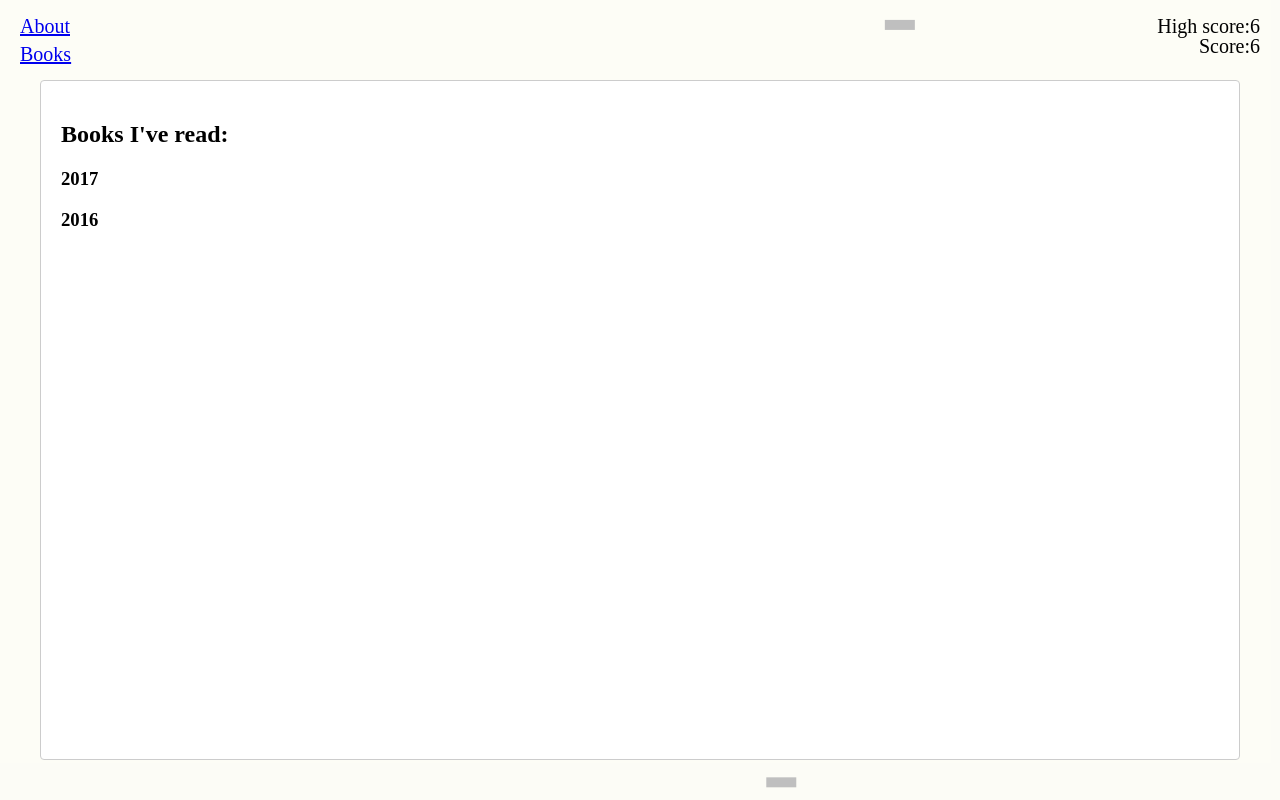
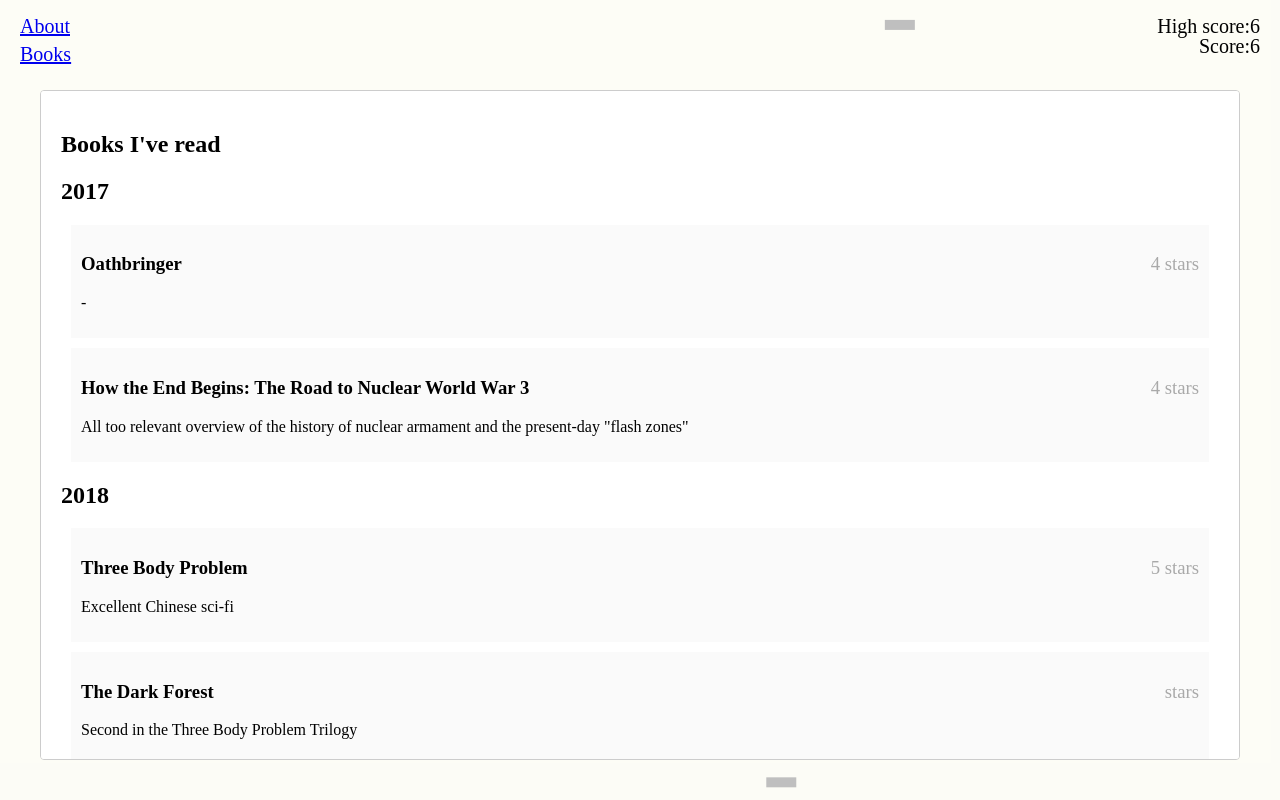
Before and after one commit to stuharvey/pupjump, a React app: page / in a window 1280 px wide. Both pictures are taken after a click on the link "Books". Built offline with nearby package versions, Linux system fonts and the light colour scheme; a web font is replaced by a local one.

Commit message:
Implement booklist scaffold/prototype

```diff
--- a/game/components/BooksModal.js
+++ b/game/components/BooksModal.js
@@ -1,30 +1,63 @@
 import React, { Component } from 'react';
 
 import Modal from 'react-modal';
+import BOOKS from '../data/BookList';
 
+const Book = ({
+  title,
+  link,
+  description,
+  stars,
+  status,
+  year,
+}) => (
+    <div style={{ margin: 10, padding: 10, backgroundColor: '#fafafa' }}>
+      <h3>
+        {link ? (
+          <a style={{ color: 'black' }} href={link}>
+            {title}
+          </a>
+        ) : (
+            title
+          )}
+        <span style={{ float: 'right', color: 'darkgrey', fontWeight: 300, }}>
+          {stars} stars
+        </span>
+      </h3>
+      <p>
+        {description}
+      </p>
+    </div>
+  )
 
-export default class BooksModal extends Component {
-  render() {
-    return (
+const BooksModal = ({ active }) => (
   <Modal
-        isOpen={this.props.active}
-        contentLabel="booksModal"
+    isOpen={active}
     style={{
       content: {
-            'z-index': 2,
-            top: '80px',
+        padding: 20,
+        top: 90,
       }
-        }}>
+    }}
+    contentLabel="booksModal"
+  >
     <h2>
-          Books I've read:
+      Books I've read
     </h2>
-        <h3>
-          2017
-        </h3>
-        <h3>
-          2016
-        </h3>
+    {Object.entries(BOOKS
+      .reduce((booksInYear, book) => (
+        { ...booksInYear, [book.yearRead]: [...booksInYear[book.yearRead], book] }
+      ), {2018: [], 2017: []}))
+      .map(([year, books]) =>
+        <div>
+          <h2>
+            {year}
+          </h2>
+          {books.map(book => <Book {...book} />)}
+        </div>
+      )
+    }
   </Modal>
-    );
-  }
-}
+)
+
+export default BooksModal
--- /dev/null
+++ b/game/data/BookList.js
@@ -0,0 +1,57 @@
+/*
+---
+Book schema
+---
+
+bookId: {
+  title: string.isRequired,
+  link: string, // amazon/goodreads link to book
+  description: string,
+  stars: number,
+  status: oneOf(['reading', 'read', 'interested', 'unfinished']),
+  year: number, // year book was read
+  _id: string,
+}
+*/
+
+export default [
+  {
+    id: 'oathbringer',
+    title: 'Oathbringer',
+    author: 'Brandon Sanderson',
+    yearRead: 2017,
+    description: '-',
+    stars: 4,
+    status: 'read',
+  },
+  {
+    id: 'threebody',
+    title: 'Three Body Problem',
+    author: 'Cixin Liu',
+    yearRead: 2018,
+    description: 'Excellent Chinese sci-fi',
+    stars: 5,
+    status: 'read',
+  },
+  {
+    id: 'darkforest',
+    title: 'The Dark Forest',
+    author: 'Cixin Liu',
+    yearRead: 2018,
+    description: 'Second in the Three Body Problem Trilogy',
+    status: 'reading',
+  },
+  {
+    id: 'nukes',
+    title: 'How the End Begins: The Road to Nuclear World War 3',
+    author: '?',
+    yearRead: 2017,
+    description: `
+      All too relevant overview of the history of nuclear armament and the
+      present-day "flash zones"
+    `,
+    status: 'unfinished',
+    stars: 4,
+  },
+
+];
--- a/game/style.css
+++ b/game/style.css
@@ -1,10 +1,18 @@
+html {
+  box-sizing: border-box;
+}
+*, *:before, *:after {
+  box-sizing: inherit;
+}
+
 body {
   padding: 0;
   margin: 0;
   font-family: 'PT Mono', serif;
   color: #000;
-  background-color: 'purple';
+  background-color: purple;
 }
+
 canvas {
   display: block;
   background-color: #fff;
@@ -16,6 +24,7 @@ canvas {
   width: 100%;
   height: 100%;
 }
+
 .score {
   display: block;
   position: absolute;
@@ -23,13 +32,16 @@ canvas {
   z-index: 1;
   font-size: 20px;
 }
+
 .current-score {
   right: 20px;
   top: 35px;
 }
+
 .top-score {
   right: 20px;
 }
+
 .links {
   position: absolute;
   top: 15px;
@@ -41,6 +53,7 @@ canvas {
   -webkit-margin-after: 0;
   -webkit-padding-start: 0;
 }
+
 .link {
   padding-bottom: 5px;
 }
```
Lines whose indentation alone changed are shown as unchanged.
